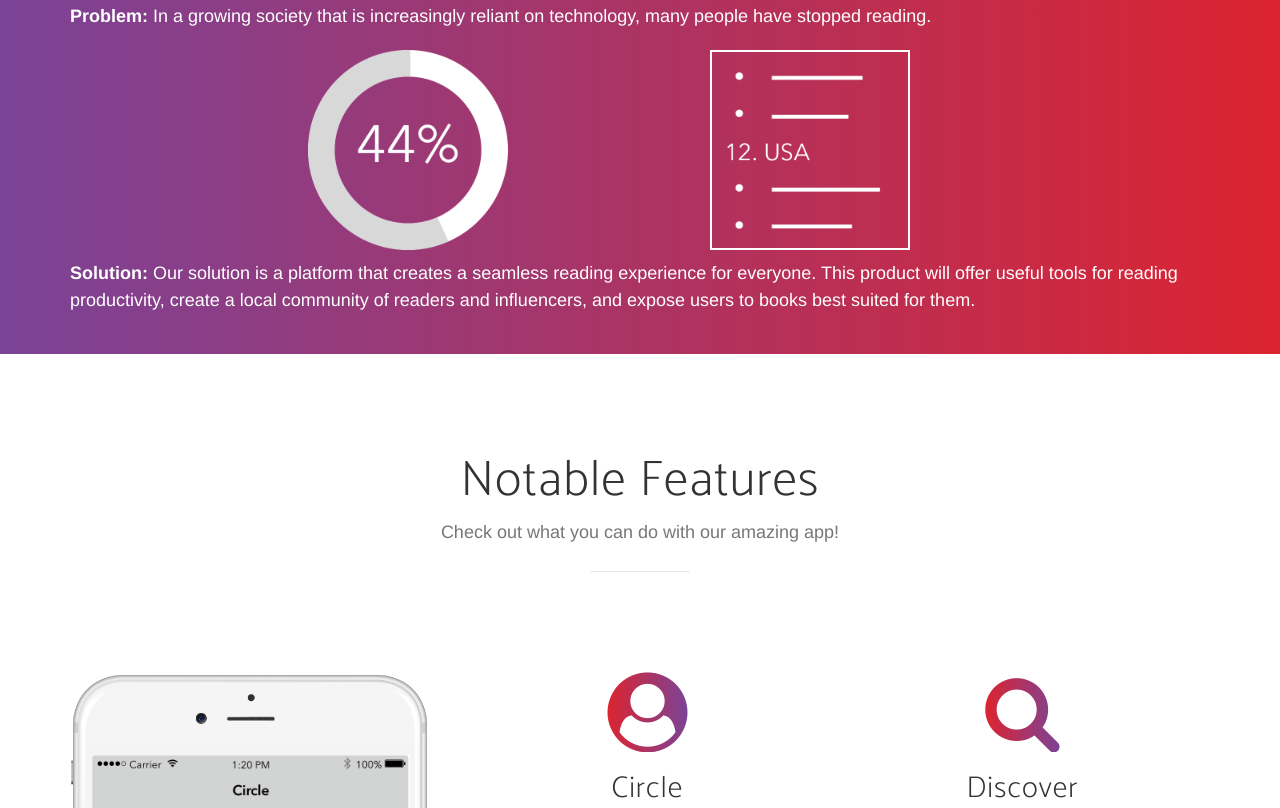
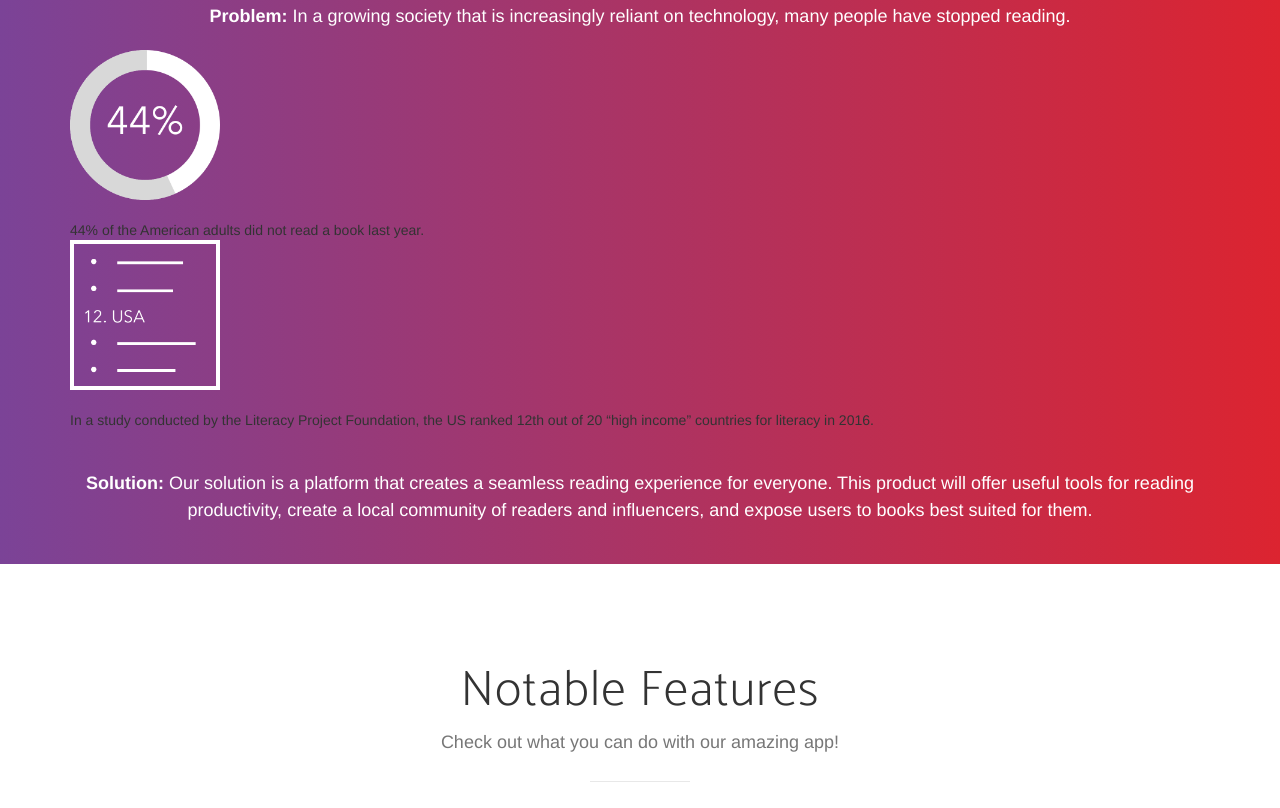
Before and after one commit to Dhrumil1808/bookcircle, a website: page index.html in a window 1280 px wide. Shown: the part 1513-2321 px from the top of the page. Drawn offline with nearby package versions, Linux system fonts and the light colour scheme; a web font is replaced by a local one.

Commit message:
Update index.html

```diff
--- a/index.html
+++ b/index.html
@@ -121,7 +121,8 @@
         </div>
     </section>
 
-   <section class="cta" id="aboutus">
+
+    <section class="cta" id="aboutus">
 
             <div class="container">
                 <div class="row">
@@ -132,15 +133,25 @@
                     </div>
                 </div>
             </div>
-                <p style="color: #FFF;"><strong> Problem:</strong> In a growing society that is increasingly reliant on technology, many people have stopped reading.
+                <p style="color: #FFF; text-align: center;"><strong> Problem:</strong> In a growing society that is increasingly reliant on technology, many people have stopped reading.
 
 </p>
-<ul class="circle_44">
-<li> <img src="img/circle_44.png" width="200px" height="200px" /> </li>
+<div class="circle_44">
+<img src="img/circle_44.png" width="150px" height="150px" />
+<br/>
+<br/>
+<span> 44% of the American adults did not read a book last year. </span>
+</div>
 
-<li> <img src="img/usa_12.png" width="200px" height="200px" style="border: 2px solid #FFF;" /> </li>
-</ul>
-<p style="color: #FFF;"> <strong> Solution:</strong> Our solution is a platform that creates a seamless reading experience for everyone. This product will offer useful tools for reading productivity, create a local community of readers and influencers, and expose users to books best suited for them.</p>
+<div class="usa_12">
+<img src="img/usa_12.png" width="150px" height="150px" style="border: 4px solid #FFF;" />
+<br/>
+<br/>
+<span>In a study conducted by the Literacy Project Foundation, the US ranked 12th out of 20 “high income” countries for literacy in 2016.</span>
+</div>
+<br/>
+<br/>
+<p style="color: #FFF; text-align: center;"> <strong> Solution:</strong> Our solution is a platform that creates a seamless reading experience for everyone. This product will offer useful tools for reading productivity, create a local community of readers and influencers, and expose users to books best suited for them.</p>
 
             </div>
 
@@ -165,6 +176,7 @@
                             <div class="device" style="width: 360px; height: 726px;">
 
                                     <!-- Demo image for screen mockup, you can put an image here, some HTML, an animation, video, or anything else! -->
+
                                         <img src="img/circle.png" width="318px" height="559px" style="margin-top: 23%; margin-left: 6%;"
  />
                                      <i class="fa fa-mobile" aria-hidden="true"></i>
@@ -180,7 +192,7 @@
                         <div class="row">
                             <div class="col-md-6">
                                 <div class="feature-item">
-                                  <i class="fa fa-user-circle" aria-hidden="true"></i>
+                                  <i class="fa fa-circle-o" aria-hidden="true"></i>
                                     <h3>Circle</h3>
                                     <p class="text-muted">Read user profiles which includes Books they read, reading speed, and their reflections. Watch celebrities using Books. </p>
                                 </div>
@@ -215,7 +227,7 @@ Personal stats on reading, vocab, reading speed, number of books read, projected
                                 </div>
                             </div>
                         </div>
-                         <!-- <div class="row">
+                         <!--<div class="row">
                             <div class="col-md-6">
                                 <div class="feature-item" id="profile">
                                     <i class="fa fa-user" aria-hidden="true"></i>
```
